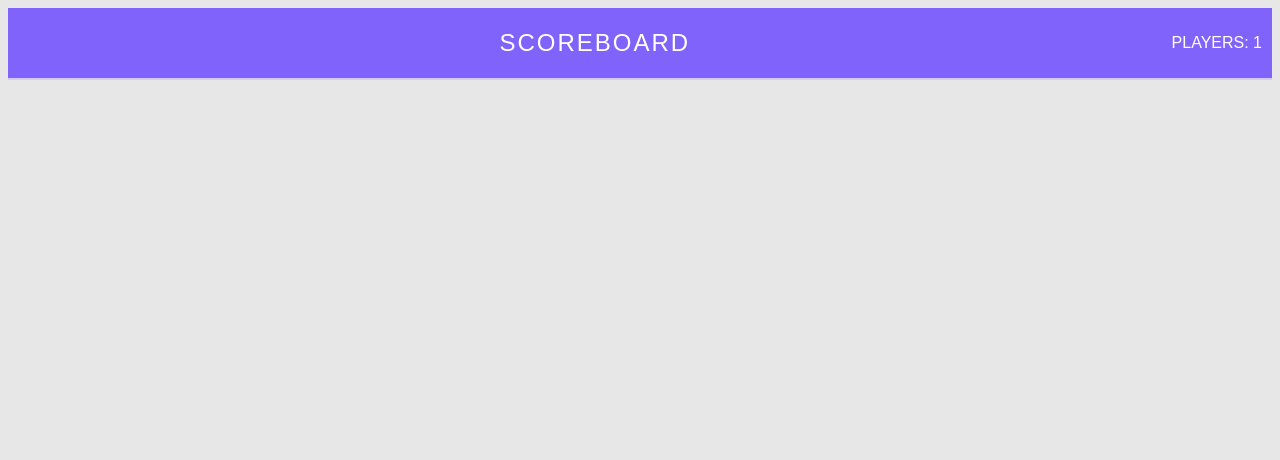
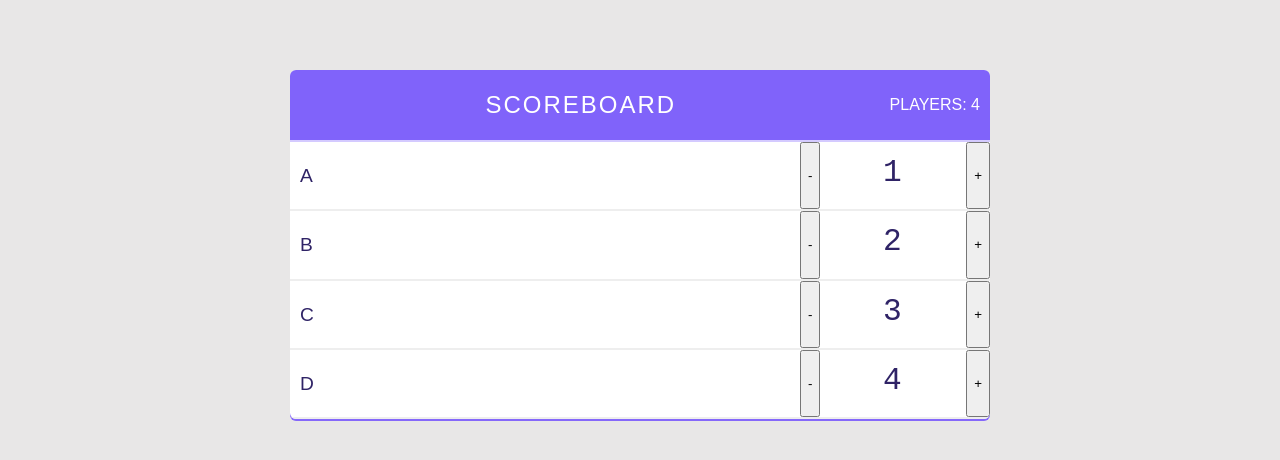
Before and after one commit to jegalchoi/unit_7_react_gallery_app, a React app: page / in a window 1280 px wide. Shown: the top 460 px of the page. Built offline with nearby package versions, Linux system fonts and the light colour scheme; the HTML template or start-up script is replaced by a standard one.

Commit message:
Add player and counter

```diff
--- a/src/App.css
+++ b/src/App.css
@@ -18,3 +18,41 @@ header h1 {
   letter-spacing: 2px;
   font-weight: normal;
 }
+.scoreboard {
+  background: #FFF;
+  width: 700px;
+  margin: 70px auto;
+  box-shadow: 0 2px 0 rgb(133, 104, 250);
+  border-radius: 6px;
+  overflow: hidden;
+}
+.player {
+  display: flex;
+  font-size: 1.2em;
+  border-bottom: solid 2px #EEEEEE;
+  letter-spacing: 2px;
+}
+.player-name,
+.counter-score {
+  color: #2F2366;
+}
+.player-name {
+  flex-grow: 1;
+  line-height: 3.5em;
+  padding-left: 10px;
+}
+.stats {
+  margin: 0 0 0 28px;
+  font-weight: normal;
+}
+.counter {
+  display: flex;
+  width: 190px;
+}
+.counter-score {
+  flex-grow: 1;
+  text-align: center;
+  font-family: monospace;
+  font-size: 2em;
+  line-height: 2em;
+}
--- a/src/App.jsx
+++ b/src/App.jsx
@@ -1,12 +1,21 @@
 import React, { Component } from 'react'
 import Header from './Header'
+import Player from './Player'
 
-export default class App extends Component {
-  render() {
-    return (
-      <div>
-        <Header />
-      </div>
-    )
-  }
+export default function App({ initialPlayers }) {
+  return (
+    <div className="scoreboard">
+      <Header
+        title="Scoreboard"
+        totalPlayers={ initialPlayers.length }
+      />
+      {initialPlayers.map((player, idx) =>
+        <Player
+          name={ player.name }
+          score={ player.score }
+          key={ idx }
+        />
+      )}
+    </div>
+  )
 }
--- /dev/null
+++ b/src/Counter.jsx
@@ -0,0 +1,11 @@
+import React from 'react'
+
+export default function Counter({ score }) {
+  return (
+    <div className="counter">
+      <button className="counter-action decrement"> - </button>
+      <span className='counter-score'>{ score }</span>
+      <button className="counter-action increment"> + </button>
+    </div>
+  )
+}
--- a/src/Header.jsx
+++ b/src/Header.jsx
@@ -1,10 +1,10 @@
 import React from 'react'
 
-export default function Header() {
+export default function Header({ title, totalPlayers }) {
   return (
     <header>
-      <h1>Scoreboard</h1>
-      <span className='stats'>Players: 1</span>
+      <h1>{ title }</h1>
+      <span className='stats'>Players: { totalPlayers }</span>
     </header>
   )
 }
--- /dev/null
+++ b/src/Player.jsx
@@ -0,0 +1,13 @@
+import React from 'react'
+import Counter from './Counter'
+
+export default function Player({ name, score }) {
+  return (
+    <div className="player">
+      <span className="player-name">
+        { name }
+      </span>
+      <Counter score={ score } />
+    </div>
+  )
+}
--- a/src/index.jsx
+++ b/src/index.jsx
@@ -3,7 +3,26 @@ import ReactDOM from 'react-dom'
 import style from './App.css'
 import App from './App'
 
+const players = [
+  {
+    name: 'a',
+    score: 1
+  },
+  {
+    name: 'b',
+    score: 2
+  },
+  {
+    name: 'c',
+    score: 3
+  },
+  {
+    name: 'd',
+    score: 4
+  }
+]
+
 ReactDOM.render(
-  <App />,
+  <App initialPlayers={ players } />,
   document.getElementById('root')
 )
```
